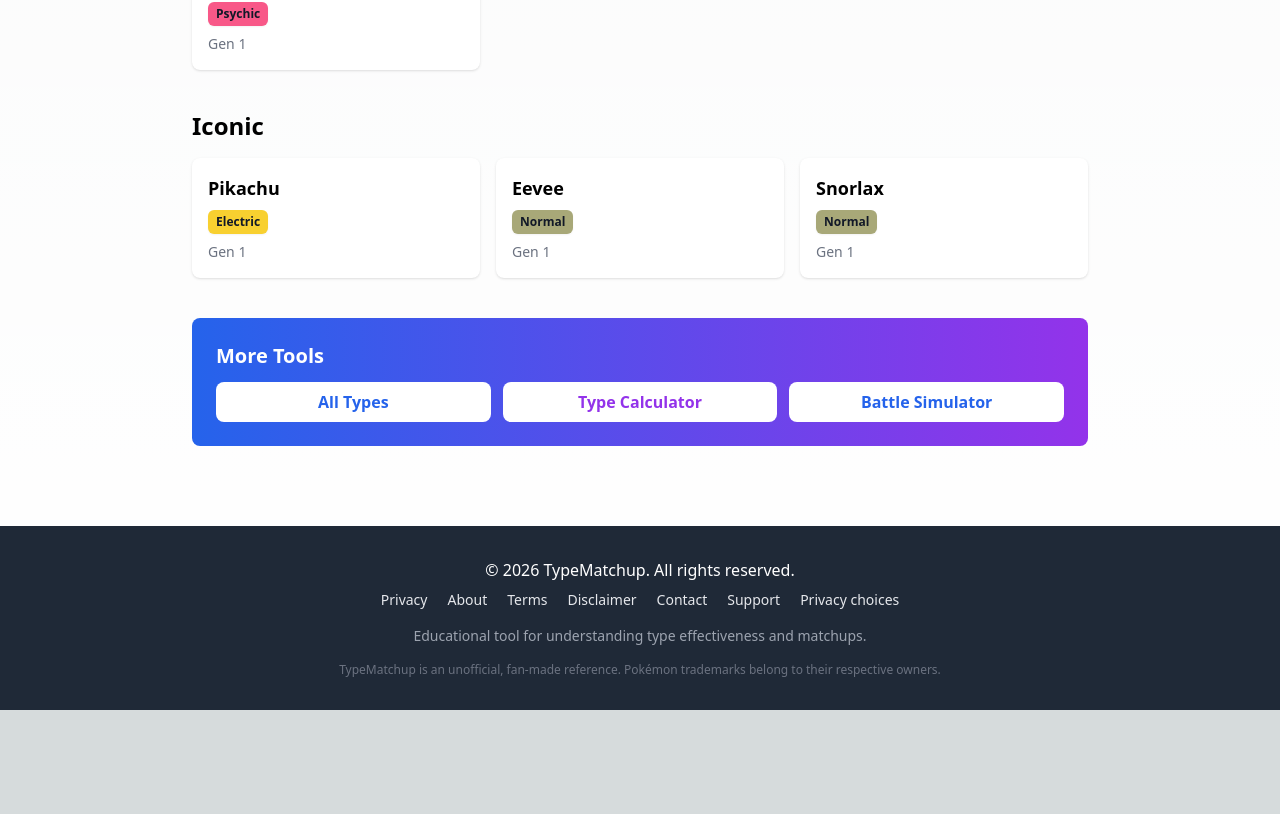
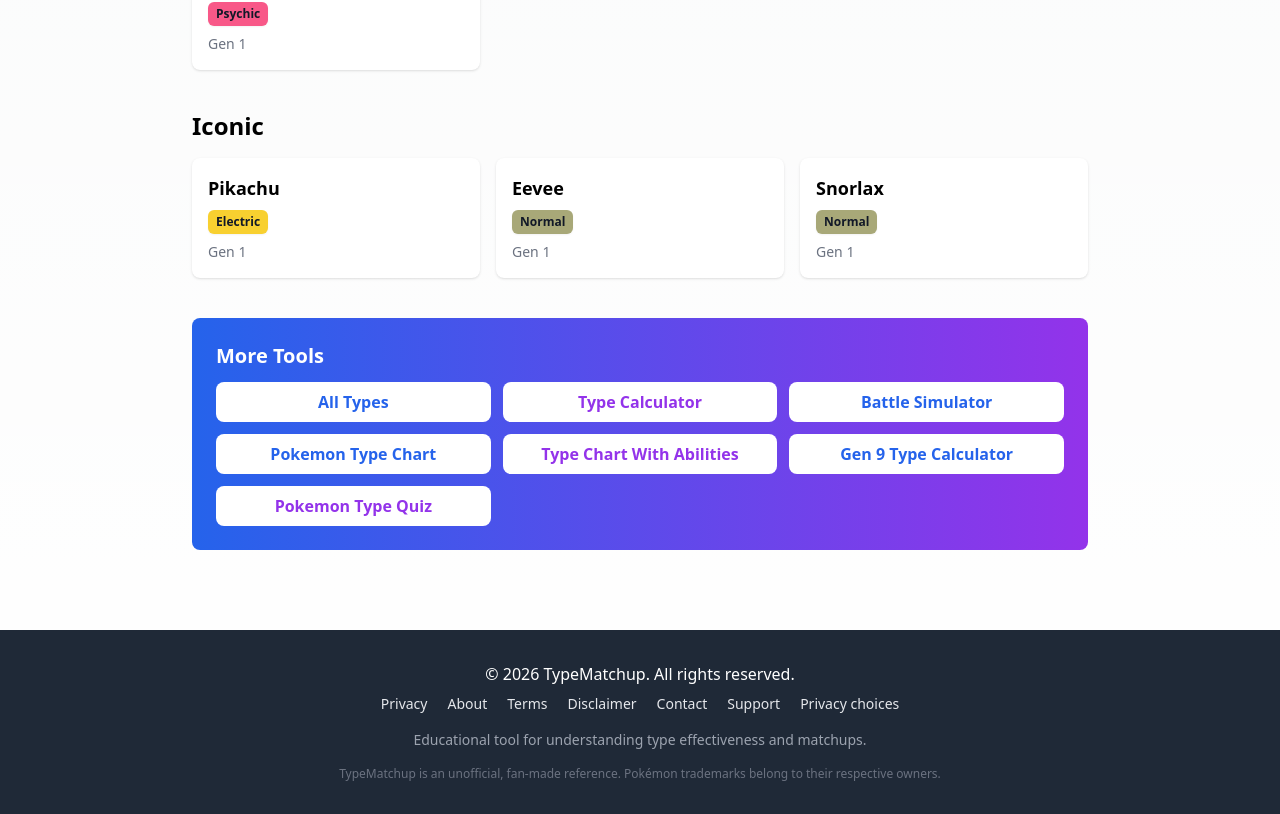
Before and after one commit to lincyang720/type-chart-calculator, a Next.js app: page /pokemon in a window 1280 px wide. Shown: the part 8264-9078 px from the top of the page. Before the commit the page ends 8974 px from the top, so only its background shows below. Built offline with nearby package versions, Linux system fonts and the light colour scheme.

Commit message:
Add missing Pokemon directory tool links

```diff
--- a/app/pokemon/page.tsx
+++ b/app/pokemon/page.tsx
@@ -119,6 +119,18 @@ export default function PokemonListPage() {
             <Link href="/battle-simulator" className="bg-white text-blue-600 px-4 py-2 rounded-lg font-semibold hover:bg-blue-50 transition-colors text-center">
               Battle Simulator
             </Link>
+            <Link href="/pokemon/type-chart" className="bg-white text-blue-600 px-4 py-2 rounded-lg font-semibold hover:bg-blue-50 transition-colors text-center">
+              Pokemon Type Chart
+            </Link>
+            <Link href="/pokemon/type-chart-with-abilities" className="bg-white text-purple-600 px-4 py-2 rounded-lg font-semibold hover:bg-purple-50 transition-colors text-center">
+              Type Chart With Abilities
+            </Link>
+            <Link href="/pokemon/type-calculator-gen-9" className="bg-white text-blue-600 px-4 py-2 rounded-lg font-semibold hover:bg-blue-50 transition-colors text-center">
+              Gen 9 Type Calculator
+            </Link>
+            <Link href="/pokemon/type-quiz" className="bg-white text-purple-600 px-4 py-2 rounded-lg font-semibold hover:bg-purple-50 transition-colors text-center">
+              Pokemon Type Quiz
+            </Link>
           </div>
         </section>
       </div>
```
